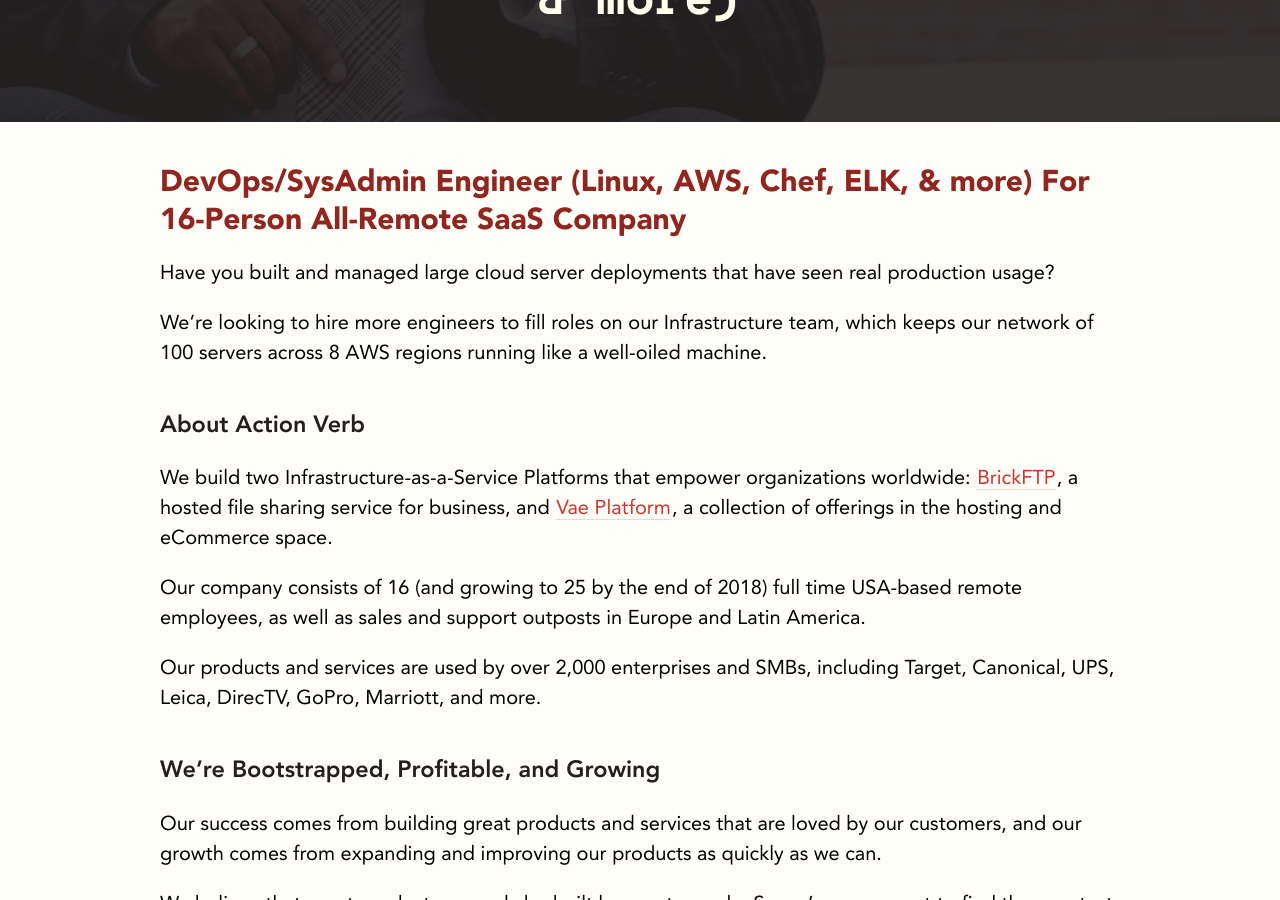
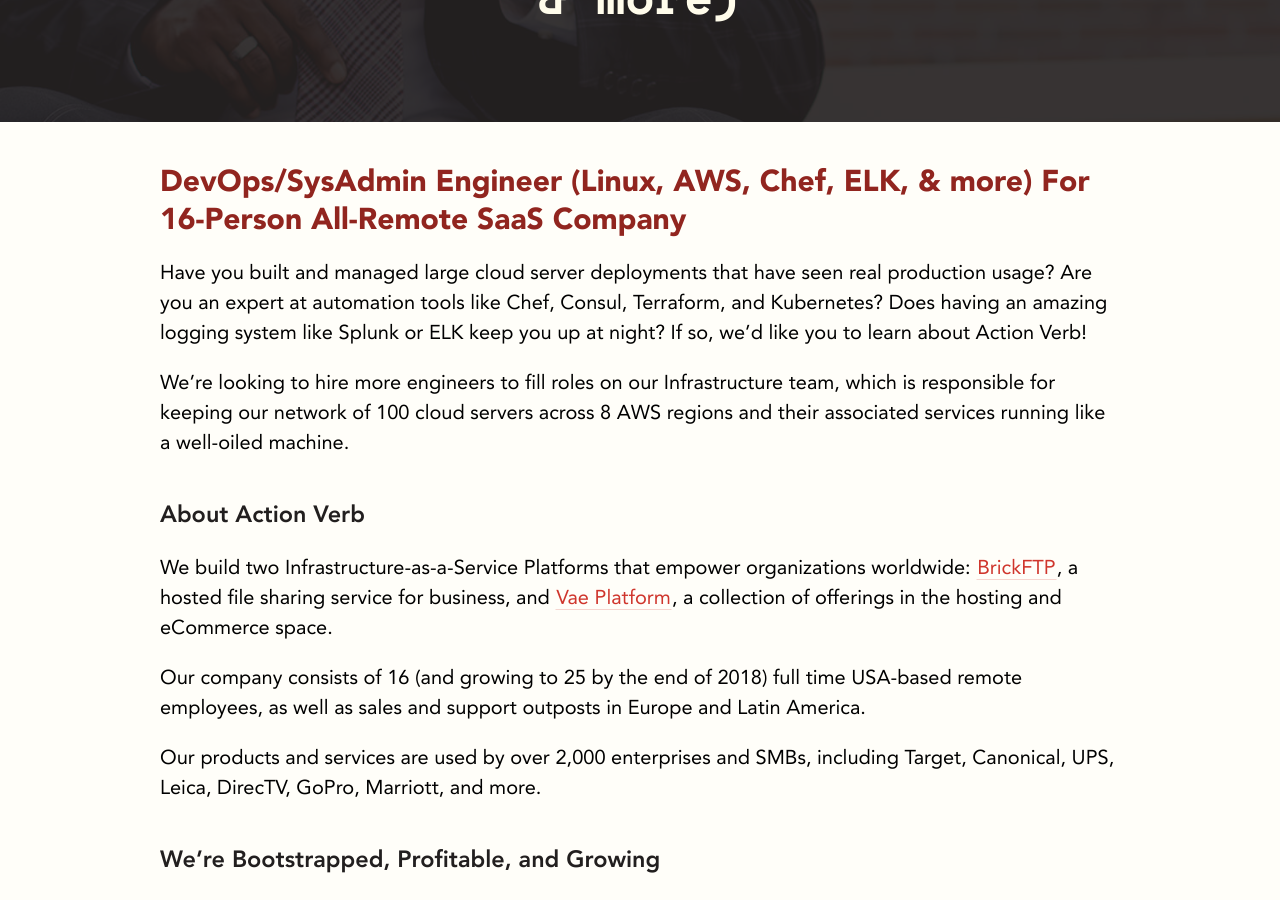
Before and after one commit to edelstone/actionverb.com, a Jekyll site: the page built from job-ads/infrastructure.md, in a window 1280 px wide and 900 px high, scrolled down 350 px. Built offline with Jekyll 4.4.1, drawn with Linux system fonts in a browser that asks for light colours; some web fonts are replaced.

Commit message:
Infrastructure copy

```diff
--- a/job-ads/infrastructure.md
+++ b/job-ads/infrastructure.md
@@ -7,11 +7,14 @@ hero-class: hero-6
 ## DevOps/SysAdmin Engineer (Linux, AWS, Chef, ELK, & more) For {{ site.team_size }}-Person All-Remote SaaS Company
 
 Have you built and managed large cloud server deployments that have
-seen real production usage?
+seen real production usage?  Are you an expert at automation tools like
+Chef, Consul, Terraform, and Kubernetes?  Does having an amazing logging
+system like Splunk or ELK keep you up at night?  If so, we’d like you to
+learn about Action Verb!
 
 We're looking to hire more engineers to fill roles on our Infrastructure
-team, which keeps our network of 100 servers across 8 AWS regions
-running like a well-oiled machine.
+team, which is responsible for keeping our network of 100 cloud servers
+across 8 AWS regions and their associated services running like a well-oiled machine.
 
 {% include_relative header-1.md %}
 {% include_relative header-2.md %}
```
